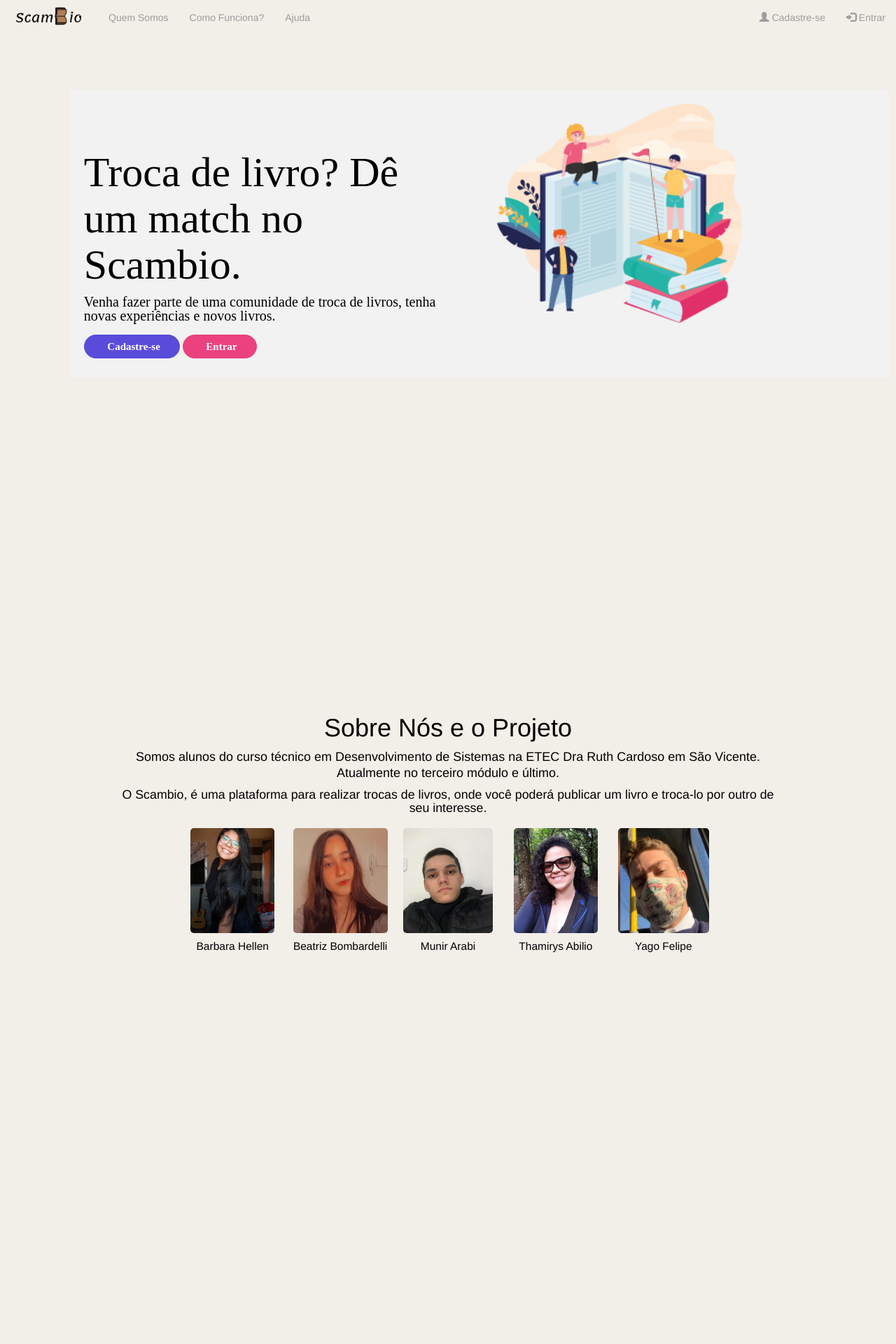
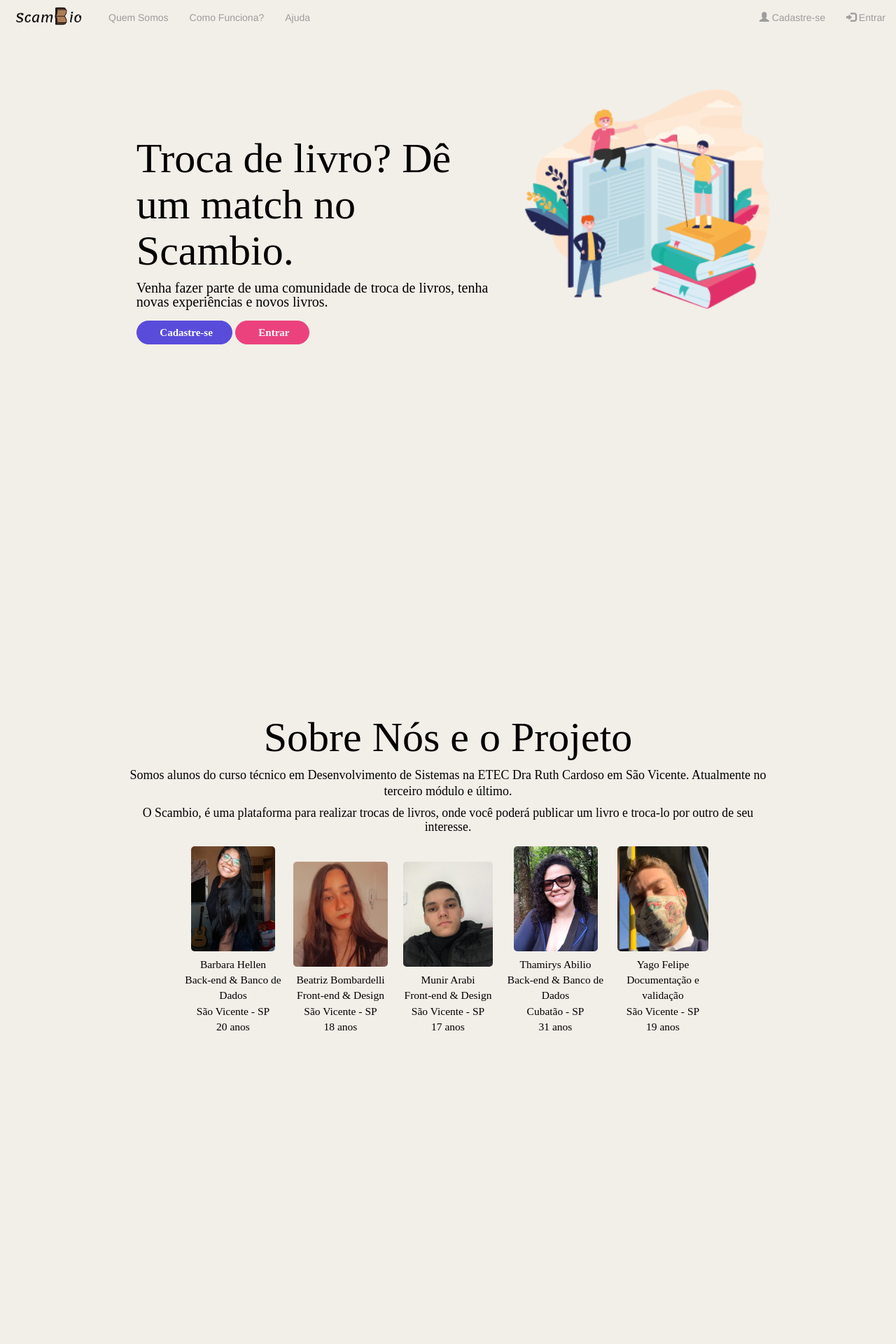
Before and after one commit to barbaragrinop/scambio2.0, a PHP site: page / in a window 1280 px wide. Shown: the top 1920 px of the page at 70% size. Run offline with PHP 8.4, Linux system fonts and the light colour scheme.

Commit message:
aprimoramento do sobre e inicio do como funciona

```diff
--- a/assets/css/style.css
+++ b/assets/css/style.css
@@ -35,6 +35,7 @@
     color: #000000;
     background-color: #f2eee8;
     text-align: center;
+    font-family: Cutive;
 }
 
 .sobre {
@@ -287,7 +288,13 @@
     background-color: #45a049;
 }
 
-.container {
+.div-login {
+    border-radius: 5px;
+    background-color: #f2f2f2;
+    padding: 20px;
+}
+
+.div-cadastro {
     border-radius: 5px;
     background-color: #f2f2f2;
     padding: 20px;
--- a/cadastro.php
+++ b/cadastro.php
@@ -45,7 +45,7 @@
             </div>
 
             <form class="row g-3 formCadastro">
-                <div class="container">
+                <div class="container div-cadastro">
                     <div class="col-md-4">
                         <h4>Nome:</h4>
                         <input class="input" type="text" placeholder="Nome Completo">
--- a/index.php
+++ b/index.php
@@ -60,37 +60,84 @@
     <!-- end of header -->
 
     <div id="sobre" class="container-fluid sobre">
-        <h1>Sobre Nós e o Projeto</h1>
+        <h2 class="h1-large">Sobre Nós e o Projeto</h2>
         <h2 class="h4" style="line-height: 23px;">Somos alunos do curso técnico em Desenvolvimento de Sistemas na ETEC Dra Ruth Cardoso em São Vicente. Atualmente no terceiro módulo e último. </h2>
         <h2 class="h4 subtitle">O Scambio, é uma plataforma para realizar trocas de livros, onde você poderá publicar um livro e troca-lo por outro de seu interesse.</h2>
         <div class="box">
             <img class="img-barbara int-generic" src="assets/imgs/barbara.jpg" />
             <span class="name-int"> Barbara Hellen </span>
+            <br>
+            <span class="name-int"> Back-end & Banco de Dados </span>
+            <br>
+            <span class="name-int"> São Vicente - SP </span>
+            <br>
+            <span class="name-int"> 20 anos </span>
+
         </div>
         <div class="box">
             <img class="img-beatriz int-generic" src="assets/imgs/beatriz.jpg" />
             <span class="name-int"> Beatriz Bombardelli </span>
+            <br>
+            <span class="name-int"> Front-end & Design </span>
+            <br>
+            <span class="name-int"> São Vicente - SP </span>
+            <br>
+            <span class="name-int"> 18 anos </span>
         </div>
         <div class="box">
             <img class="img-munir int-generic" src="assets/imgs/munir.jpeg" />
             <span class="name-int"> Munir Arabi </span>
+            <br>
+            <span class="name-int"> Front-end & Design </span>
+            <br>
+            <span class="name-int">São Vicente - SP </span>
+            <br>
+            <span class="name-int"> 17 anos </span>
         </div>
         <div class="box">
             <img class="img-thamirys int-generic" src="assets/imgs/thamirys.jpg" />
             <span class="name-int"> Thamirys Abilio </span>
+            <br>
+            <span class="name-int"> Back-end & Banco de Dados</span>
+            <br>
+            <span class="name-int"> Cubatão - SP </span>
+            <br>
+            <span class="name-int"> 31 anos </span>
         </div>
         <div class="box">
             <img class="img-yago int-generic" src="assets/imgs/yago.jpg" />
             <span class="name-int"> Yago Felipe </span>
+            <br>
+            <span class="name-int"> Documentação e validação </span>
+            <br>
+            <span class="name-int"> São Vicente - SP </span>
+            <br>
+            <span class="name-int"> 19 anos </span>
         </div>
     </div>
     <div id="comofunciona" class="container-fluid">
-        <h1>Como Funciona?</h1>
-        <p>Try to scroll this section and look at the navigation bar while scrolling! Try to scroll this section and look at the navigation bar while scrolling!</p>
-        <p>Try to scroll this section and look at the navigation bar while scrolling! Try to scroll this section and look at the navigation bar while scrolling!</p>
+        <h2 class="h1-large">Como Funciona?</h2>
+        <header id="header" class="header">
+        <div class="container">
+            <div class="row">
+                <div class="col-lg-6">
+                    <div class="text-container">
+                        <h1 class="h1-large">Uma plataforma acolhedora para seus amados livros.</h1>
+                        <p class="p-large">Venha fazer parte de uma comunidade de troca de livros, tenha novas experiências e novos livros.</p>
+                    </div> <!-- end of text-container -->
+                </div> <!-- end of col -->
+                <div class="col-lg-6">
+                    <div class="image-container">
+                        <img class="img-fluid" width="350px" src="assets/imgs/comofunciona.png" alt="alternative">
+                    </div> <!-- end of image-container -->
+                </div> <!-- end of col -->
+            </div> <!-- end of row -->
+        </div> <!-- end of container -->
+    </header> <!-- end of header -->
+    <!-- end of header -->
     </div>
     <div id="ajuda" class="container-fluid">
-        <h1>Precisa de Ajuda?</h1>
+        <h2 class="h1-large" >Precisa de Ajuda?</h2>
         <div class="row div-ajuda">
             <form action="">
                 <div class="row">
```
Also changed, not shown: assets/imgs/comofunciona.PNG (added). Lines whose indentation alone changed are shown as unchanged.
